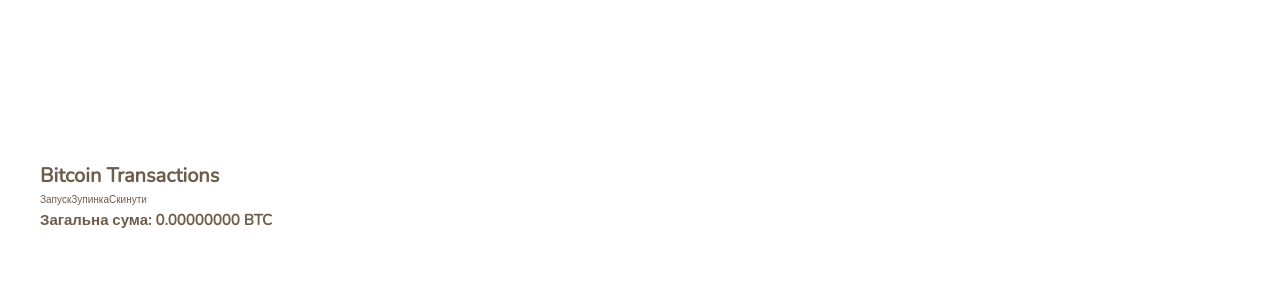
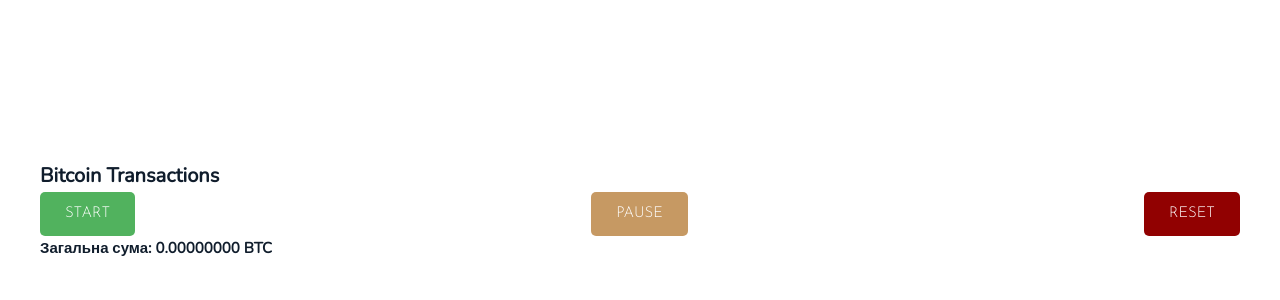
Before and after one commit to Andrrii/dotcode-task-2, a React (Vite) app: page / in a window 1280 px wide. Shown: the top 300 px of the page. Built offline with nearby package versions, Linux system fonts and the light colour scheme.

Commit message:
feat: AppButton component

```diff
--- a/src/TransactionsMonitor.module.css
+++ b/src/TransactionsMonitor.module.css
@@ -2,3 +2,9 @@
   max-width: 120rem;
   margin: 20vh auto;
 }
+
+.control-buttons {
+  display: flex;
+  gap: 1.5rem;
+  justify-content: space-between;
+}
--- a/src/TransactionsMonitor.tsx
+++ b/src/TransactionsMonitor.tsx
@@ -3,6 +3,7 @@
 import {WSMessage, SavedTransactionInfo} from "./types";
 import TransactionsInfo from "./TransactionsInfo";
 import cls from "./TransactionsMonitor.module.css";
+import AppButton from "./components/AppButton/AppButton";
 
 function TransactionsMonitor() {
   const [transactions, setTransactions] = useState<SavedTransactionInfo[]>([]);
@@ -34,17 +35,24 @@
   return (
     <main className={cls["transactions-monitor"]}>
       <h1>Bitcoin Transactions</h1>
-      <div>
-        <button
+      <div className={cls["control-buttons"]}>
+        <AppButton
           onClick={() => establishWebSocketConnection(handleMessage)}
           disabled={isConnected}
+          variant="success"
         >
-          Запуск
-        </button>
-        <button onClick={disconnectWebSocket} disabled={!isConnected}>
-          Зупинка
-        </button>
-        <button onClick={resetTransactions}>Скинути</button>
+          Start
+        </AppButton>
+        <AppButton
+          onClick={disconnectWebSocket}
+          disabled={!isConnected}
+          variant="warning"
+        >
+          Pause
+        </AppButton>
+        <AppButton onClick={resetTransactions} variant="danger">
+          Reset
+        </AppButton>
       </div>
       <h2>Загальна сума: {totalAmount.toFixed(8)} BTC</h2>
       <TransactionsInfo transactions={transactions} />
--- /dev/null
+++ b/src/components/AppButton/AppButton.module.css
@@ -0,0 +1,23 @@
+.button {
+  color: #fff;
+  border: none;
+  border-radius: 0.5rem;
+  font-family: var(--font-display);
+  font-size: 1.5rem;
+  text-align: center;
+  text-transform: uppercase;
+  padding: 1rem 2.5rem;
+  cursor: pointer;
+}
+
+.success {
+  background-color: var(--color-success);
+}
+
+.danger {
+  background-color: var(--color-danger);
+}
+
+.warning {
+  background-color: var(--color-primary);
+}
--- /dev/null
+++ b/src/components/AppButton/AppButton.tsx
@@ -0,0 +1,31 @@
+import {ButtonHTMLAttributes} from "react";
+import cls from "./AppButton.module.css";
+import {classNames} from "../../helpers/classnames";
+
+export type AppButtonVariant = "success" | "danger" | "warning";
+
+interface AppButtonProps extends ButtonHTMLAttributes<HTMLButtonElement> {
+  className?: string;
+  variant?: AppButtonVariant;
+}
+
+const AppButton = ({
+  children,
+  className,
+  variant = "success",
+  ...buttonProps
+}: AppButtonProps) => {
+  return (
+    <button
+      className={classNames({
+        className: cls["button"],
+        additional: [className, cls[variant]],
+      })}
+      {...buttonProps}
+    >
+      {children}
+    </button>
+  );
+};
+
+export default AppButton;
--- a/src/index.css
+++ b/src/main.css
@@ -1,14 +1,12 @@
 :root {
   --color-primary: #c69963;
-  --color-primary-dark: #b28451;
+  --color-success: #51b25e;
+  --color-danger: #910101;
 
   --color-secondary: #101d2c;
 
   --color-grey-light-1: #f9f7f6;
   --color-grey-light-2: #aaa;
-
-  --color-grey-dark-1: #54483a;
-  --color-grey-dark-2: #6d5d4b;
 
   --font-primary: "Nunito", sans-serif;
   --font-display: "Josefin Sans", sans-serif;
@@ -29,7 +27,7 @@
 
 body {
   font-family: var(--font-primary);
-  color: var(--color-grey-dark-2);
+  color: var(--color-secondary);
   font-weight: 300;
   line-height: 1.6;
 }
--- a/src/main.tsx
+++ b/src/main.tsx
@@ -1,7 +1,7 @@
 import {StrictMode} from "react";
 import {createRoot} from "react-dom/client";
 import TransactionsMonitor from "./TransactionsMonitor.tsx";
-import "./index.css";
+import "./main.css";
 
 createRoot(document.getElementById("root")!).render(
   <StrictMode>
```
